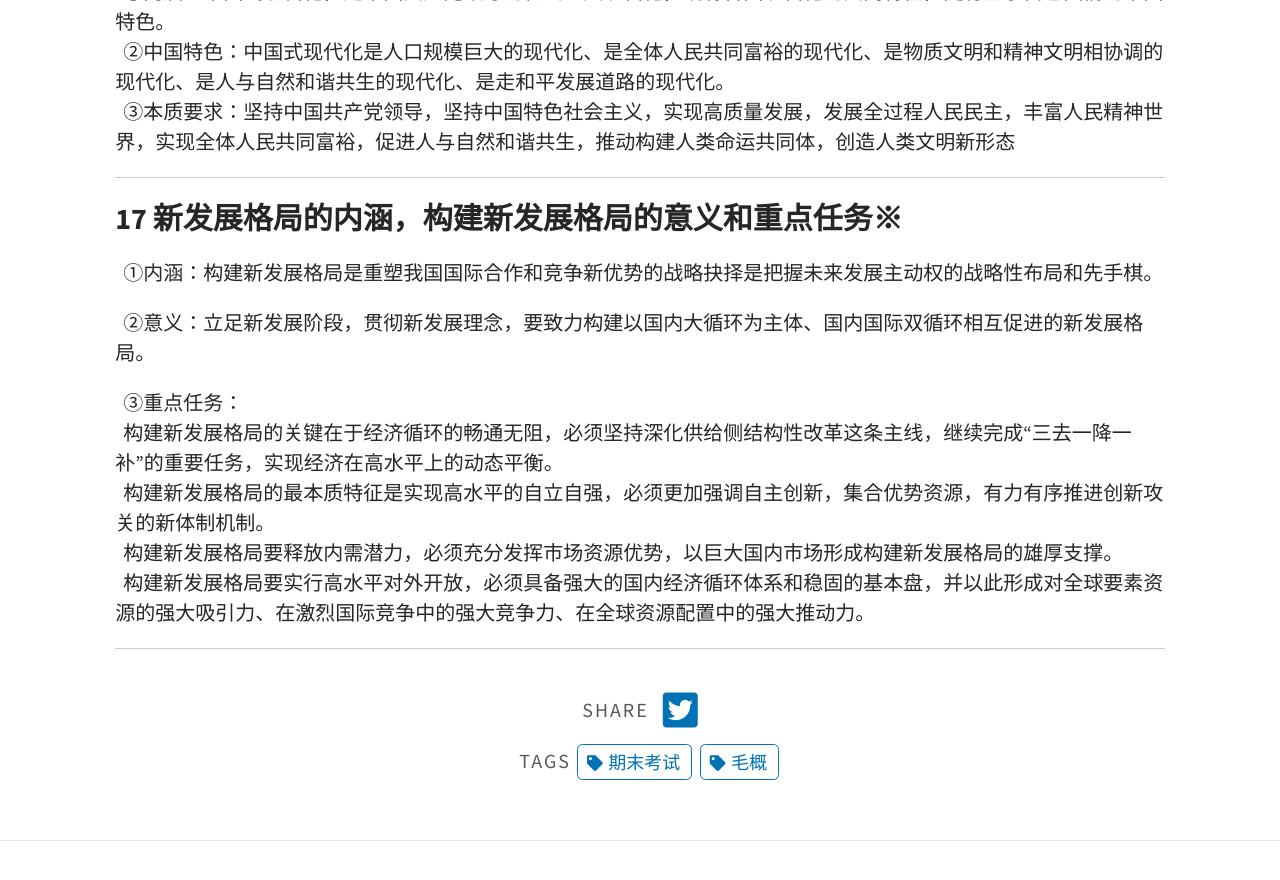
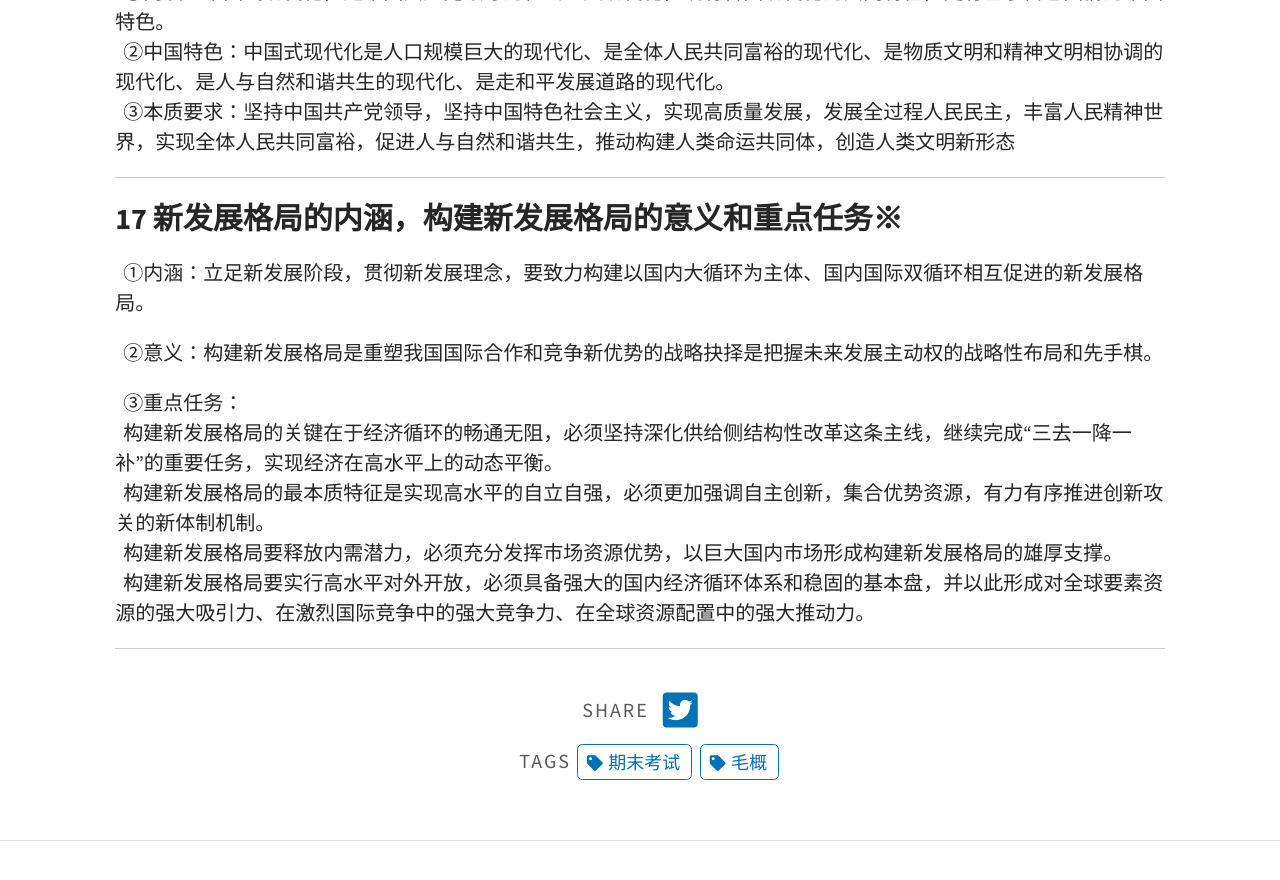
Before and after one commit to WolfRanok/WolfRanok.github.io, a Jekyll site: the page built from _posts/2023-6-11-wuhan-maogai.md, in a window 1280 px wide and 900 px high, scrolled down 43058 px. Shown: the top 880 px of the window. Built offline with Jekyll 4.4.1, drawn with Linux system fonts in a browser that asks for light colours; some of the changed text lies outside the part shown.

```diff
--- a/_posts/2023-6-11-wuhan-maogai.md
+++ b/_posts/2023-6-11-wuhan-maogai.md
@@ -1902,9 +1902,9 @@ permalink: maogai # 这条会将该界面的URL自定义
 ---
 
 ### 17 新发展格局的内涵，构建新发展格局的意义和重点任务※
-&nbsp;&nbsp;①内涵：构建新发展格局是重塑我国国际合作和竞争新优势的战略抉择是把握未来发展主动权的战略性布局和先手棋。<br>
-
-&nbsp;&nbsp;②意义：立足新发展阶段，贯彻新发展理念，要致力构建以国内大循环为主体、国内国际双循环相互促进的新发展格局。<br>
+&nbsp;&nbsp;①内涵：立足新发展阶段，贯彻新发展理念，要致力构建以国内大循环为主体、国内国际双循环相互促进的新发展格局。<br>
+
+&nbsp;&nbsp;②意义：构建新发展格局是重塑我国国际合作和竞争新优势的战略抉择是把握未来发展主动权的战略性布局和先手棋。<br>
 
 &nbsp;&nbsp;③重点任务：<br>
 &nbsp;&nbsp;构建新发展格局的关键在于经济循环的畅通无阻，必须坚持深化供给侧结构性改革这条主线，继续完成“三去一降一补"的重要任务，实现经济在高水平上的动态平衡。<br>
```
Also changed, not shown: other parts of _posts/2023-6-11-wuhan-maogai.md (+2 -2 lines).
